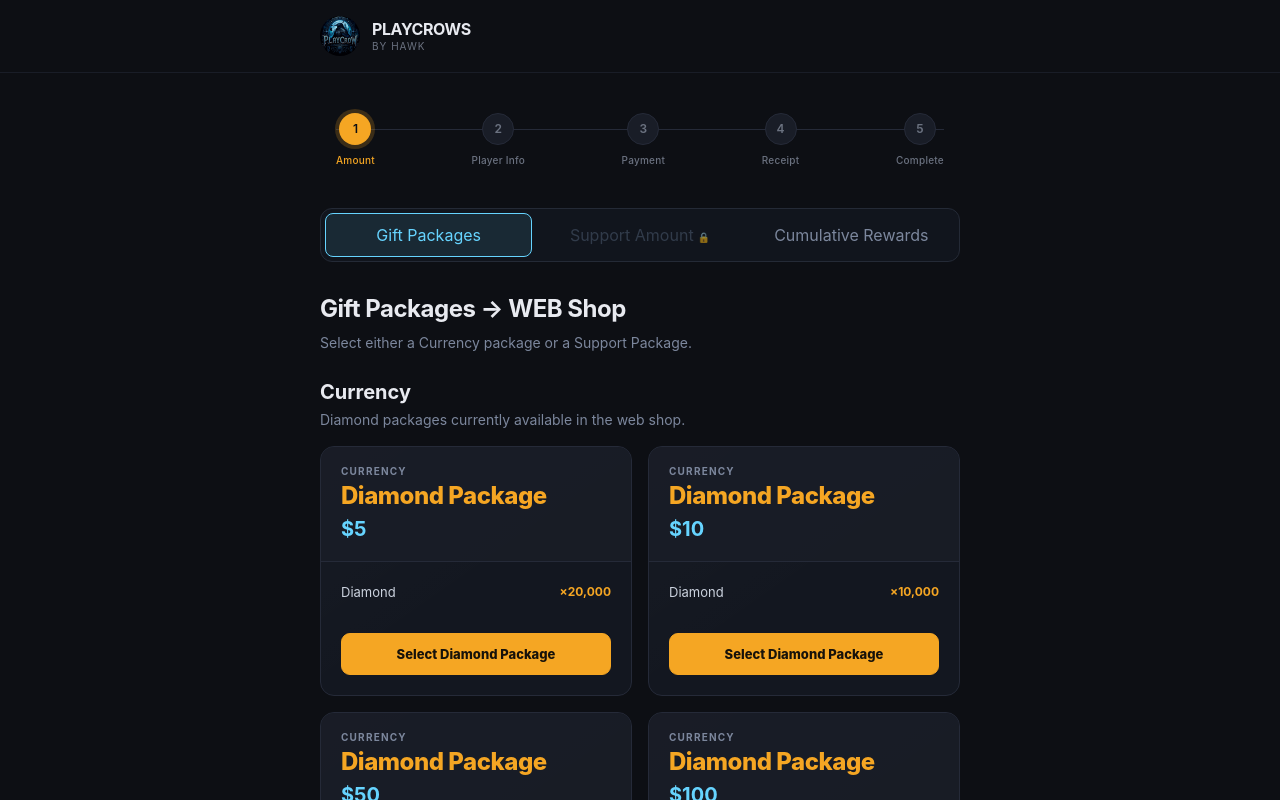
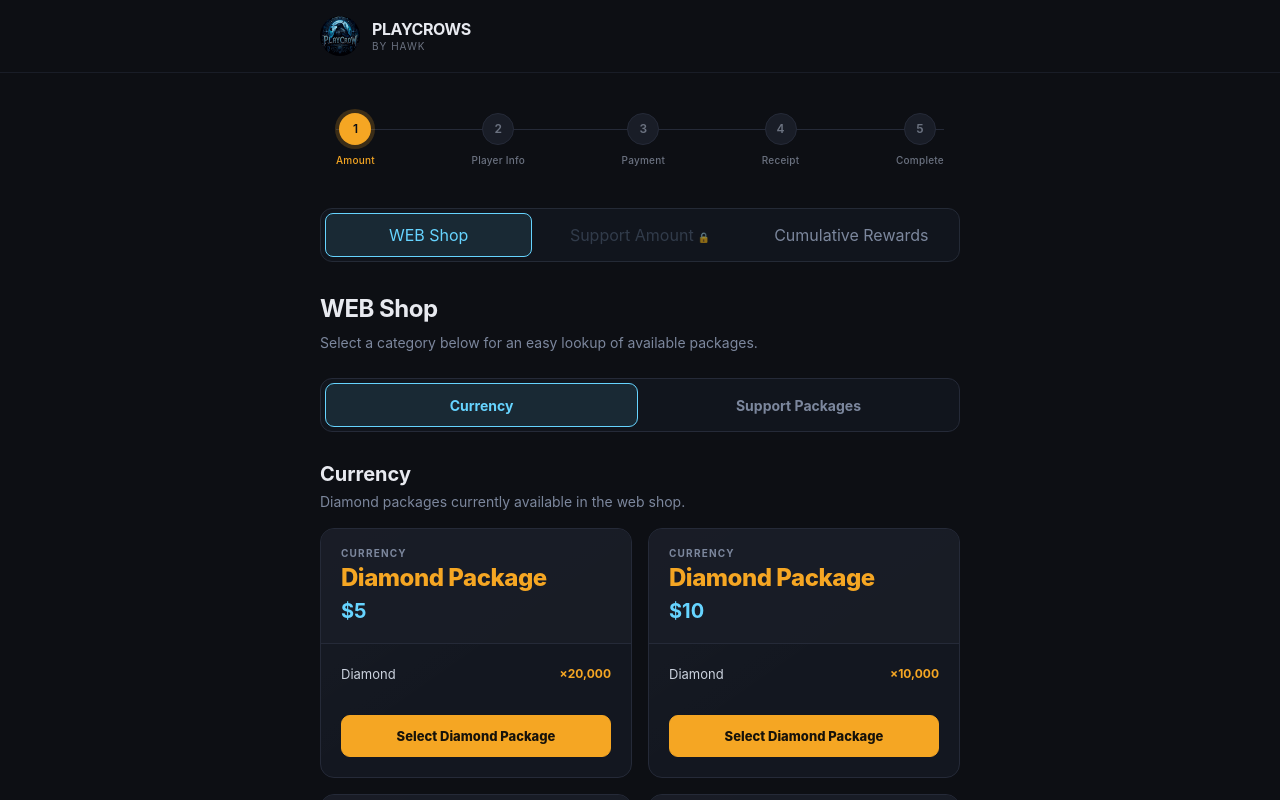
Before and after one commit to dreyqt/playcrowsweb, a React (Vite) app: page / in a window 1280 px wide. Shown: the top 800 px of the page. Built offline with nearby package versions, Linux system fonts and the light colour scheme; no server answers.

Commit message:
New Tabs

```diff
--- a/src/App.tsx
+++ b/src/App.tsx
@@ -321,7 +321,7 @@ export default function App() {
                         : 'Choose a gift package'
                     }
                   >
-                    Gift Packages
+                    WEB Shop
                     {hasSelectedPackage && (
                       <span className="ml-1 text-[10px]">
                         🔒
--- a/src/components/GiftPackages.tsx
+++ b/src/components/GiftPackages.tsx
@@ -1,3 +1,4 @@
+import { useEffect, useMemo, useState } from 'react'
 import { giftPackages, type GiftPackageCategory } from '../giftPackageData'
 
 interface GiftPackagesProps {
@@ -5,51 +6,110 @@ interface GiftPackagesProps {
   onSelectPackage?: (packageId: string) => void
 }
 
-const sections: Array<{ category: GiftPackageCategory; title: string; description: string }> = [
-  { category: 'currency', title: 'Currency', description: 'Diamond packages currently available in the web shop.' },
-  { category: 'support', title: 'Support Packages', description: 'Item bundles available for direct support purchases.' },
-]
+const sections: Record<
+  GiftPackageCategory,
+  { title: string; description: string }
+> = {
+  currency: {
+    title: 'Currency',
+    description: 'Diamond packages currently available in the web shop.',
+  },
+  support: {
+    title: 'Support Packages',
+    description: 'Item bundles available for direct support purchases.',
+  },
+}
 
 export function GiftPackages({ selectedPackageId, onSelectPackage }: GiftPackagesProps) {
+  const selectedCategory = useMemo<GiftPackageCategory | null>(() => {
+    if (!selectedPackageId) return null
+    return giftPackages.find(item => item.id === selectedPackageId)?.category ?? null
+  }, [selectedPackageId])
+
+  const [activeCategory, setActiveCategory] = useState<GiftPackageCategory>(
+    selectedCategory ?? 'currency'
+  )
+
+  useEffect(() => {
+    if (selectedCategory) {
+      setActiveCategory(selectedCategory)
+    }
+  }, [selectedCategory])
+
+  const section = sections[activeCategory]
+  const visiblePackages = giftPackages.filter(
+    item => item.category === activeCategory
+  )
+
   return (
     <section className="gift-packages">
       <div className="gift-packages__header">
-        <h2>Gift Packages → WEB Shop</h2>
-        <p>Select either a Currency package or a Support Package.</p>
+        <h2>WEB Shop</h2>
+        <p>Select a category below for an easy lookup of available packages.</p>
       </div>
 
-      {sections.map(section => (
-        <div key={section.category} className="mb-10">
+      <nav className="gift-package-tabs" aria-label="WEB Shop package categories">
+        {(Object.keys(sections) as GiftPackageCategory[]).map(category => (
+          <button
+            key={category}
+            type="button"
+            className={`gift-package-tabs__button ${
+              activeCategory === category ? 'gift-package-tabs__button--active' : ''
+            }`}
+            onClick={() => setActiveCategory(category)}
+            aria-pressed={activeCategory === category}
+          >
+            {sections[category].title}
+          </button>
+        ))}
+      </nav>
+
+      <div className="gift-package-category">
         <div className="mb-4">
           <h3 className="text-xl font-bold text-[#e8eaf0]">{section.title}</h3>
           <p className="mt-1 text-sm text-[#7c879d]">{section.description}</p>
         </div>
 
         <div className="gift-packages__grid">
-            {giftPackages.filter(item => item.category === section.category).map(giftPackage => {
+          {visiblePackages.map(giftPackage => {
             const isSelected = selectedPackageId === giftPackage.id
             return (
-                <article className={`gift-package-card ${isSelected ? 'gift-package-card--selected' : ''}`} key={giftPackage.id}>
+              <article
+                className={`gift-package-card ${isSelected ? 'gift-package-card--selected' : ''}`}
+                key={giftPackage.id}
+              >
                 <header className="gift-package-card__header">
                   <div>
-                      <span className="gift-package-card__label">{giftPackage.category === 'currency' ? 'Currency' : 'Support Package'}</span>
+                    <span className="gift-package-card__label">
+                      {giftPackage.category === 'currency' ? 'Currency' : 'Support Package'}
+                    </span>
                     <h3>{giftPackage.title}</h3>
-                      <div className="mt-1 text-xl font-bold text-[#66d4ff]">${giftPackage.amount.toLocaleString()}</div>
+                    <div className="mt-1 text-xl font-bold text-[#66d4ff]">
+                      ${giftPackage.amount.toLocaleString()}
                     </div>
-                    {isSelected && <span className="gift-package-card__selected">Selected</span>}
+                  </div>
+                  {isSelected && (
+                    <span className="gift-package-card__selected">Selected</span>
+                  )}
                 </header>
 
                 <ul className="gift-package-card__rewards">
                   {giftPackage.rewards.map(reward => (
                     <li key={reward.name}>
                       <span>{reward.name}</span>
-                        {reward.quantity !== undefined && <strong>×{reward.quantity.toLocaleString()}</strong>}
+                      {reward.quantity !== undefined && (
+                        <strong>×{reward.quantity.toLocaleString()}</strong>
+                      )}
                     </li>
                   ))}
                 </ul>
 
                 {onSelectPackage && (
-                    <button type="button" className="gift-package-card__button" onClick={() => onSelectPackage(giftPackage.id)}>
+                  <button
+                    type="button"
+                    className="gift-package-card__button"
+                    onClick={() => onSelectPackage(giftPackage.id)}
+                  >
                     Select {giftPackage.title}
                   </button>
                 )}
@@ -58,7 +118,6 @@ export function GiftPackages({ selectedPackageId, onSelectPackage }: GiftPackage
           })}
         </div>
       </div>
-      ))}
 
       <div className="gift-packages__notice">
         Select a package to continue. Bound items cannot be traded or transferred.
--- a/src/index.css
+++ b/src/index.css
@@ -90,6 +90,52 @@ input[type='file'] {
   color: #7c879d;
   font-size: 14px;
   line-height: 1.6;
+}
+
+/* WEB Shop category tabs */
+
+.gift-package-tabs {
+  display: grid;
+  grid-template-columns: repeat(2, minmax(0, 1fr));
+  gap: 4px;
+  margin-bottom: 28px;
+  padding: 4px;
+  background: #11151d;
+  border: 1px solid #252a38;
+  border-radius: 12px;
+}
+
+.gift-package-tabs__button {
+  min-height: 44px;
+  padding: 10px 16px;
+  color: #7c879d;
+  font-size: 14px;
+  font-weight: 700;
+  background: transparent;
+  border: 1px solid transparent;
+  border-radius: 9px;
+  cursor: pointer;
+  transition: color 160ms ease, background 160ms ease, border-color 160ms ease;
+}
+
+.gift-package-tabs__button:hover {
+  color: #cbd5e1;
+  background: rgba(102, 212, 255, 0.05);
+}
+
+.gift-package-tabs__button--active {
+  color: #66d4ff;
+  background: rgba(102, 212, 255, 0.1);
+  border-color: #66d4ff;
+}
+
+.gift-package-tabs__button:focus-visible {
+  outline: 2px solid #66d4ff;
+  outline-offset: 2px;
+}
+
+.gift-package-category {
+  margin-bottom: 40px;
 }
 
 /* Gift Packages grid */
```
Lines whose indentation alone changed are shown as unchanged.
